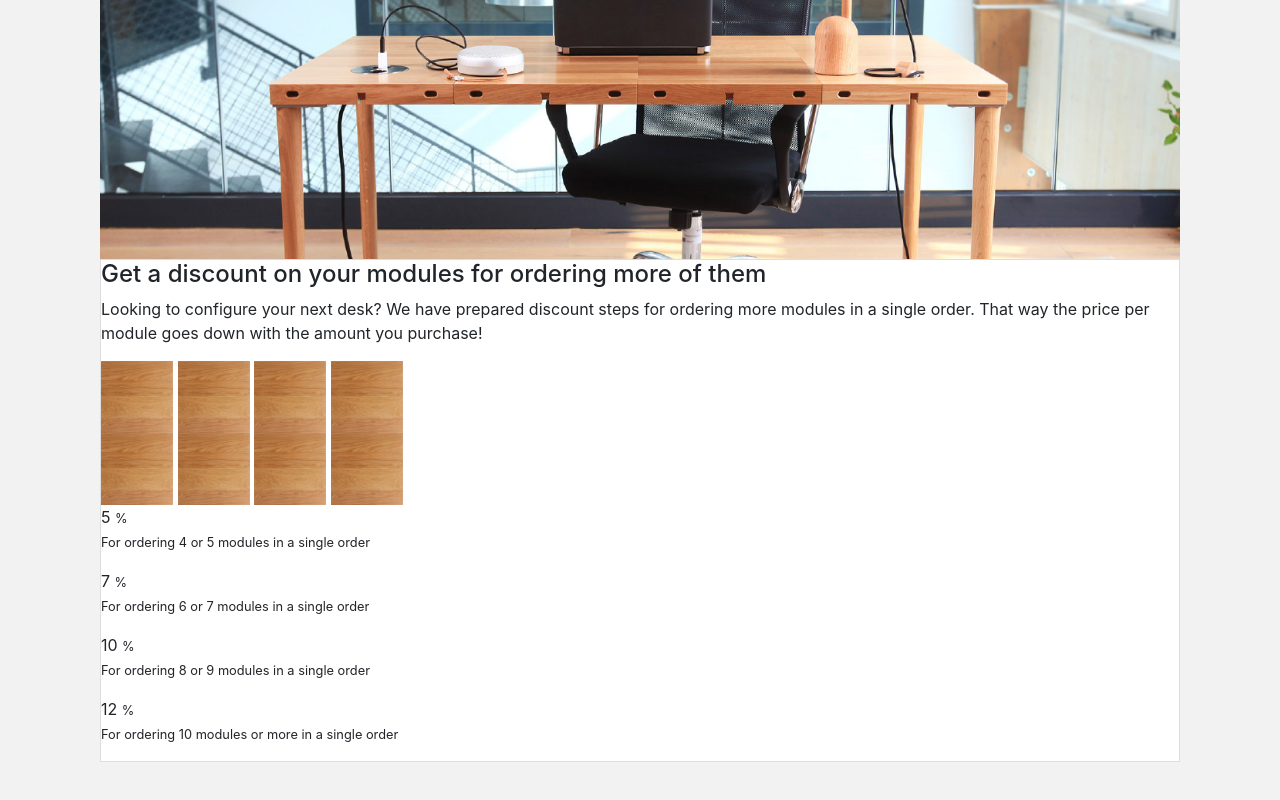
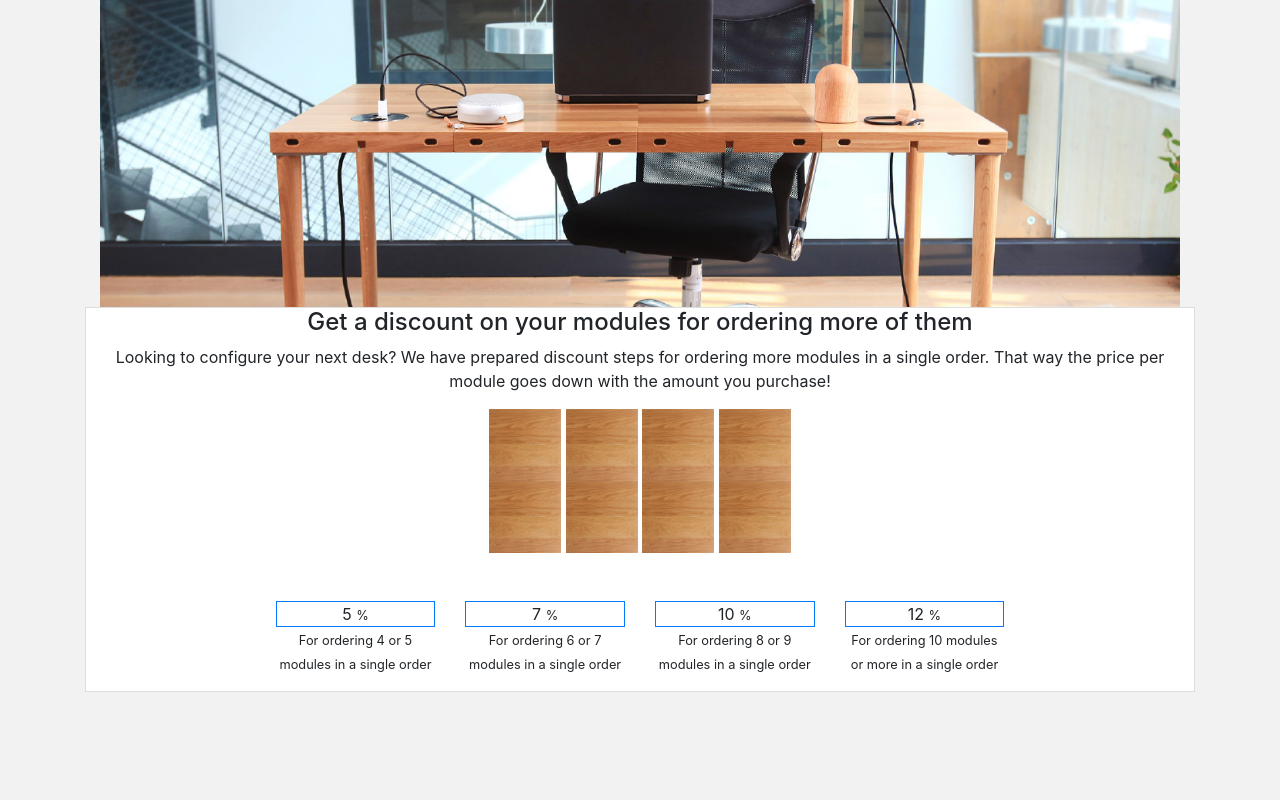
Before and after one commit to Fedesoft-Olimpia/Clonacion, a plain HTML site: page index.html in a window 1280 px wide. Shown: the part 1645-2445 px from the top of the page. After the commit the page ends 2337 px from the top, so only its background shows below. Drawn offline with nearby package versions, Linux system fonts and the light colour scheme.

Commit message:
Complete

```diff
--- a/index.html
+++ b/index.html
@@ -91,7 +91,7 @@
 
 <section class="container">
   <div class="container">
-    <p class="h3 text-center">Super practical</p>
+    <p class="h3 text-center pt-5">Super practical</p>
     <p class="text-center">Getting your new Modulos desk is a breeze! Simply configure your desk, order it and easily assemble it once it arrives!
       And the beautiful thing is that you can reconfigure your desk later or upgrade it by ordering new modules or legs.
       Never again experience issues when moving into a new space or redecorating your existing one.</p>
@@ -134,17 +134,17 @@
 
   <div class="container">
     <div class="container-fluid">
-      <div>
+      <div class="row">
 
         <div class="manual-card">
 
           <div>
-            <article>
-              <h4>Get a discount on your modules for ordering more of them </h4>
+            <article class="text-center">
+              <h4 >Get a discount on your modules for ordering more of them </h4>
               <p>Looking to configure your next desk? We have prepared discount steps for ordering more modules in a single
                 order. That way the price per module goes down with the amount you purchase!</p>
             </article>
-            <article>
+            <article class="text-center">
               <div>
                 <img src="img/single-table.jpeg" class="img-width">
                 <img src="img/single-table.jpeg" class="img-width">
@@ -159,10 +159,11 @@
               </div>
             </article>
 
-            <article>
-              <div>
-                <div>
-                  <div>
+            <article class="text-center pt-5">
+              <div class="row">
+                <div class="col-2"></div>
+                <div class="col-2">
+                  <div class="border border-primary">
                     5
                     <span>
                       <small>%</small>
@@ -173,8 +174,8 @@
                   </p>
                 </div>
 
-                <div>
-                  <div>
+                <div class="col-2">
+                  <div class="border border-primary">
                     7
                     <span>
                       <small>%</small>
@@ -185,8 +186,8 @@
                   </p>
                 </div>
 
-                <div>
-                  <div>
+                <div class="col-2">
+                  <div class="border border-primary">
                     10
                     <span>
                       <small>%</small>
@@ -197,8 +198,8 @@
                   </p>
                 </div>
 
-                <div>
-                  <div>
+                <div class="col-2">
+                  <div class="border border-primary">
                     12
                     <span>
                       <small>%</small>
@@ -208,6 +209,7 @@
                     <small>For ordering 10 modules or more in a single order</small>
                   </p>
                 </div>
+                <div class="col-2"></div>
               </div>
             </article>
 
```
